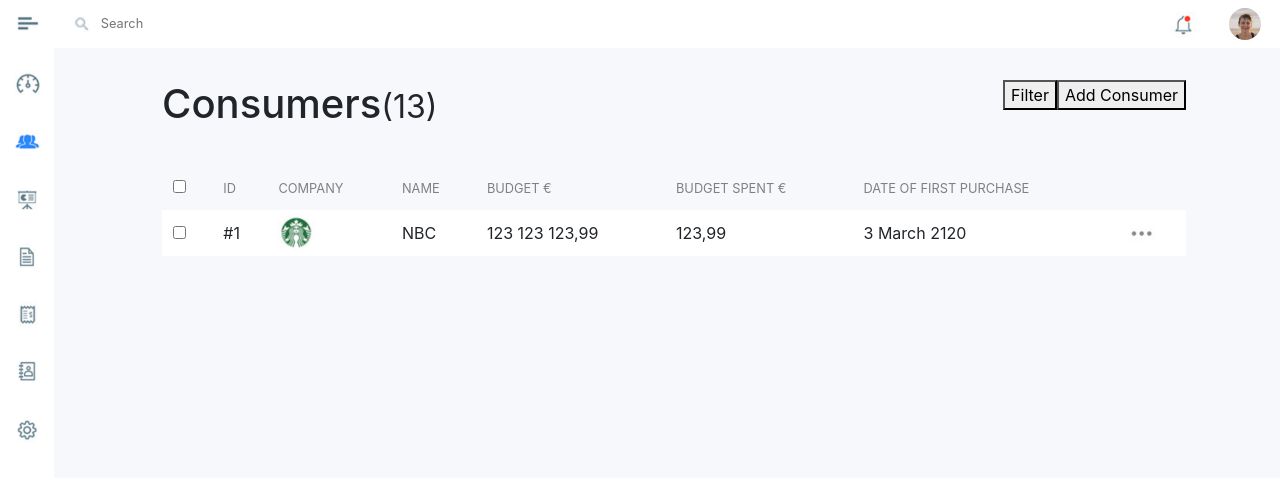
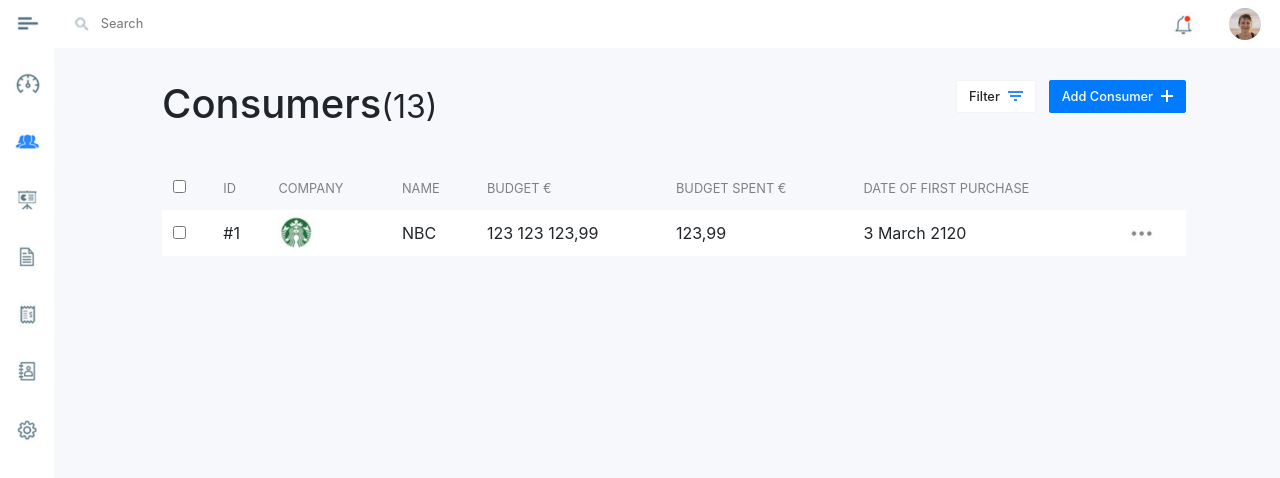
Before and after one commit to iorrah/mission-2120, a React (Create React App) app: page / in a window 1280 px wide. Shown: the top 478 px of the page. Built offline with nearby package versions, Linux system fonts and the light colour scheme.

Commit message:
Add Button style

```diff
--- a/src/App.jsx
+++ b/src/App.jsx
@@ -1,4 +1,5 @@
 import React from "react";
+import Button from "react-bootstrap/Button";
 import Header from "./components/Header";
 import Sidebar from "./components/Sidebar";
 
@@ -19,8 +20,23 @@ const App = function() {
               </h1>
 
               <div className="main__actions">
-                <button>Filter</button>
-                <button>Add Consumer</button>
+                <Button variant="light" className="main__button-light">
+                  Filter
+                  <img
+                    src="img/icon-14.png"
+                    className="main__filter-icon"
+                    alt="Filter"
+                  />
+                </Button>
+
+                <Button variant="primary" className="main__button-primary">
+                  Add Consumer
+                  <img
+                    src="img/icon-13.png"
+                    className="main__plus-icon"
+                    alt="Add"
+                  />
+                </Button>
               </div>
             </div>
 
--- a/src/_style.scss
+++ b/src/_style.scss
@@ -21,6 +21,20 @@
   display: flex;
   justify-content: space-between;
   margin: 0 0 2rem;
+}
+
+.main__button-light {
+  margin: 0 0.8rem 0 0;
+}
+
+.main__filter-icon {
+  display: inline-block;
+  margin: -0.2rem 0 0 0.5rem;
+}
+
+.main__plus-icon {
+  display: inline-block;
+  margin: -0.2rem 0 0 0.5rem;
 }
 
 .main__table {
--- a/src/index.scss
+++ b/src/index.scss
@@ -1,6 +1,7 @@
 // Global
 @import "./styles/variables";
 @import "./styles/body";
+@import "./styles/button";
 
 // Partials
 @import "./style.scss";
--- /dev/null
+++ b/src/styles/_button.scss
@@ -0,0 +1,10 @@
+.btn {
+  font-weight: 500;
+  font-size: 0.8rem;
+  border-radius: 2px;
+}
+
+.btn-light {
+  background-color: $white;
+  border: 1px solid #f3f3f3;
+}
```
Also changed, not shown: public/img/icon-13.png (added), public/img/icon-14.png (added).
